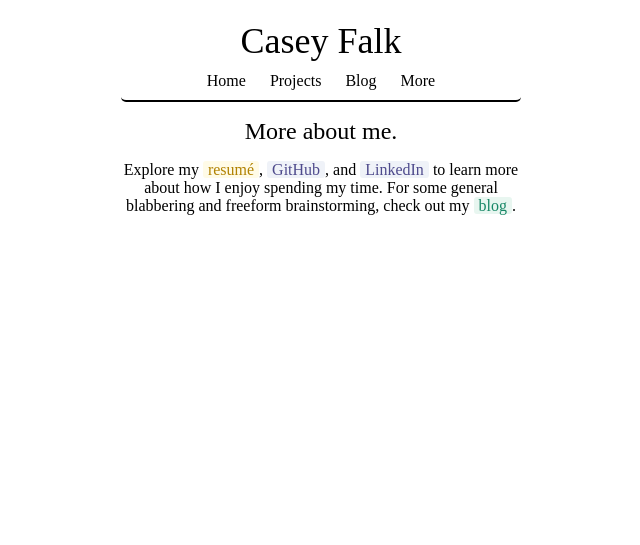
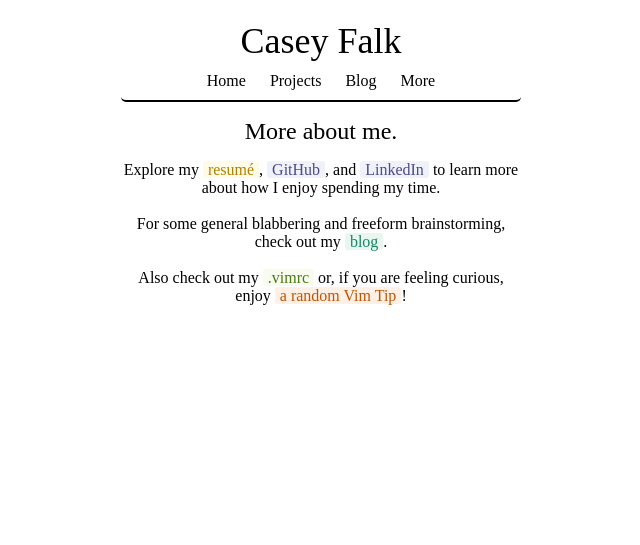
Before and after one commit to cfalk/PersonalWebsite, a Django app: page /more in a window 1280 px wide. Shown: the top 545 px of the page, without its empty margins (319-959 px from the left). Run offline with Django 3.2, Linux system fonts and the light colour scheme; some libraries are stand-ins or nearby versions; some web fonts are replaced.

Commit message:
Added a basic tip-of-the-day generator that randomly seeds from a massive repertoire.

```diff
--- a/PersonalWebsite/urls.py
+++ b/PersonalWebsite/urls.py
@@ -13,7 +13,14 @@ urlpatterns = patterns('PersonalWebsite.views',
     url(r'^hackathons/?$', 'infoPage.load', {"page":"hackathons"},name="hackathons"),
     url(r'^more/?$', 'infoPage.load', {"page":"more"}, name="more"),
 
-    url(r'^blog/?$', RedirectView.as_view(url="http://blog.caseyfalk.com")),
+    url(r'^vim(?:tip)?/?$', 'infoPage.load', {"page":"vimTip"}, name="vimTip"),
 
-    url(r'^admin/', include(admin.site.urls)),
+    # External Redirects
+    url(r'^blog/?$',
+        RedirectView.as_view(url="http://blog.caseyfalk.com"),
+        name="blog"),
+    url(r'^\.?vimrc/?$',
+        RedirectView.as_view(url="https://github.com/cfalk/vimrc-and-colorscheme"),
+        name="vimrc"),
+
 )
--- a/PersonalWebsite/views/infoPage.py
+++ b/PersonalWebsite/views/infoPage.py
@@ -30,6 +30,11 @@ def load(request, page):
     with open(STATIC_DIR+"/json/hackathons.json") as f:
       content["projectLists"].append( json.load(f) )
 
+  elif page=="vimTip":
+    template = "vimTip.html"
+    heading = "Random Vim Tip"
+    content = getVimTip()
+
   elif page=="websites":
     template = "projects.html"
     heading = ""
@@ -44,3 +49,29 @@ def load(request, page):
     "heading":heading,
     "content":content
   })
+
+
+import requests, bs4, random
+def getVimTip():
+  url = "http://zzapper.co.uk/vimtips.html"
+  response = requests.get(url)
+  parsedHTML = bs4.BeautifulSoup(response.text)
+  tips = parsedHTML.find("pre").text.split("\n")
+
+  cleanedTips = []
+  for tip in tips:
+    cleanTip = tip.replace("-","").replace(" ","")
+
+    if cleanTip!="" and cleanTip[0]!="\"" and cleanTip[0]!="#":
+      cleanedTips.append(tip)
+
+  tip = random.choice(cleanedTips)
+
+  tipParts = tip.split(" : ")
+  rawTip = tipParts[0]
+  tipComment = "".join(tipParts[1:])
+
+  formattedTip = "<div class='token-comment'>{}</div>".format(tipComment)
+  formattedTip += "<div class='token-string'>{}</div>".format(rawTip)
+
+  return formattedTip
--- a/static/css/main.css
+++ b/static/css/main.css
@@ -148,6 +148,17 @@ a:hover {
 
 #contentContainer a {
  color:maroon;
+}
+
+.blackContainer {
+ font-family:"Source Code Pro";
+
+ display:block;
+
+ margin:40px 0px;
+ padding:10px 5px 10px 20px;
+ background-color:rgba(0,0,0,0.95);
+ color:white;
 }
 
 .sourceLink {
@@ -370,7 +381,9 @@ a:hover {
  color:#bc80bd;
 }
 
-
+.token-comment {
+ color:orange;
+}
 
 @media all and (max-width: 650px) {
 
--- a/templates/menu.html
+++ b/templates/menu.html
@@ -1,8 +1,8 @@
-<div id="menuContainer" class="unselectable">
+<div id='menuContainer' class='unselectable'>
 
-<a href="{% url "home" %}"><div class="menuLink">Home</div></a>
-<a href="{% url "projects" %}"><div class="menuLink">Projects</div></a>
-<a href="http://blog.caseyfalk.com"><div class="menuLink">Blog</div></a>
-<a href="{% url "more" %}"><div class="menuLink">More</div></a>
+<a href='{% url "home" %}'><div class='menuLink'>Home</div></a>
+<a href='{% url "projects" %}'><div class='menuLink'>Projects</div></a>
+<a href='{% url "blog" %}'><div class='menuLink'>Blog</div></a>
+<a href='{% url "more" %}'><div class='menuLink'>More</div></a>
 
 </div>
--- a/templates/more.html
+++ b/templates/more.html
@@ -1,4 +1,13 @@
 Explore my <a href="https://docs.google.com/document/d/1Tqwf0zu-mXOcmpiuKH5WQ97h2LzFjP0ARQ77y87U8M8/edit?usp=sharing">resum&eacute;</a>,
 <a href="https://github.com/cfalk">GitHub</a>, and
-<a href="http://www.linkedin.com/pub/casey-falk/66/b8/334">LinkedIn</a> to learn more about how I enjoy spending my time. For some general blabbering and freeform brainstorming, check out my
-<a href="http://blog.caseyfalk.com">blog</a>.
+<a href="http://www.linkedin.com/pub/casey-falk/66/b8/334">LinkedIn</a> to learn more about how I enjoy spending my time.
+
+<br/><br/>
+
+For some general blabbering and freeform brainstorming, check out my
+<a href='{% url "blog" %}'>blog</a>.
+
+<br/><br/>
+
+Also check out my <a href='{% url "vimrc" %}'>.vimrc</a> or, if you are feeling curious, enjoy
+<a href='{% url "vimTip" %}'>a random Vim Tip</a>!
```
Also changed, not shown: templates/vimTip.html (added, +14 -0 lines), 1 other file.
